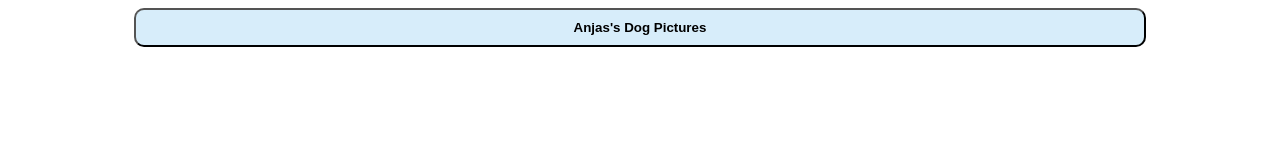
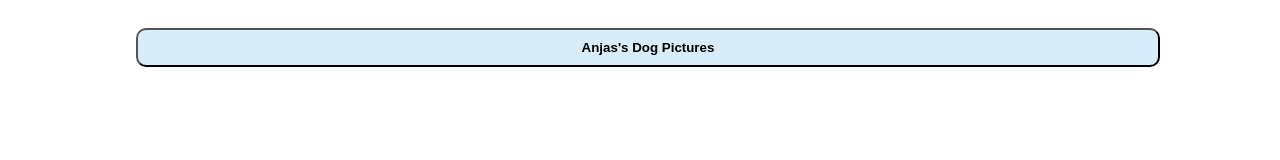
Before and after one commit to sashaPlavi/dogPic, a plain HTML site: page index.html in a window 1280 px wide. Drawn offline with Linux system fonts and the light colour scheme.

Commit message:
minor changes

```diff
--- a/index.html
+++ b/index.html
@@ -9,7 +9,7 @@
   </head>
 
   <body>
-    <div class="conatiner">
+    <div class="container">
       <button id="btn" name="dogs">Anjas's Dog Pictures</button><br />
 
       <div class="dog"></div>
--- a/style.css
+++ b/style.css
@@ -1,6 +1,7 @@
 .container {
-  margin: 0 auto;
-  width: 80%;
+  width: 100vw;
+  height: 100vh;
+  text-align: center;
 }
 .pic {
   display: block;
@@ -10,11 +11,10 @@
   border: 9px solid rgb(108, 131, 161);
 }
 #btn {
-  display: block;
-  margin: 0 auto;
   width: 80%;
   padding: 10px;
   margin-bottom: 20px;
+  margin-top: 20px;
   background-color: rgb(215, 237, 250);
   font-weight: bold;
   border-radius: 10px;
```
